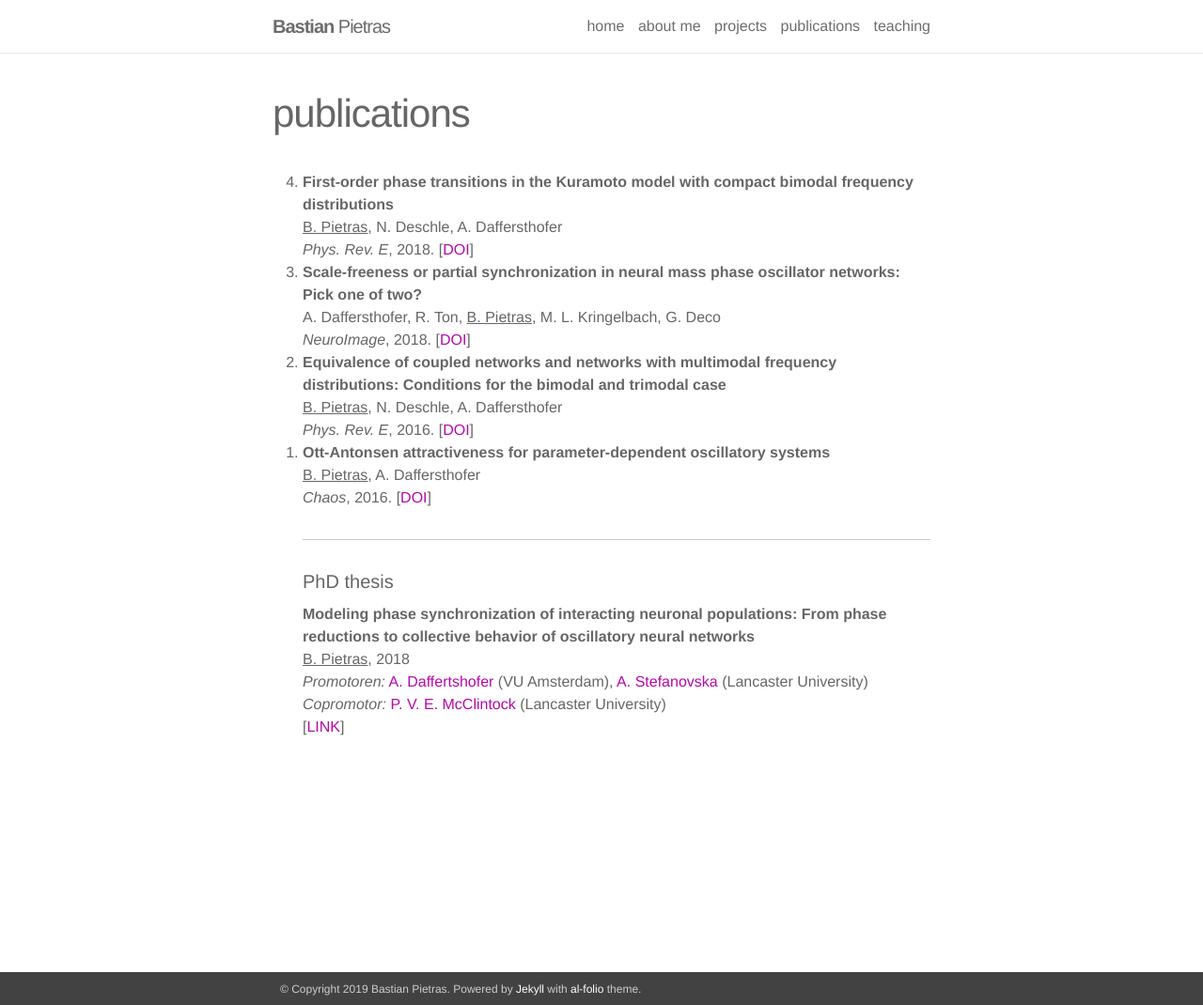
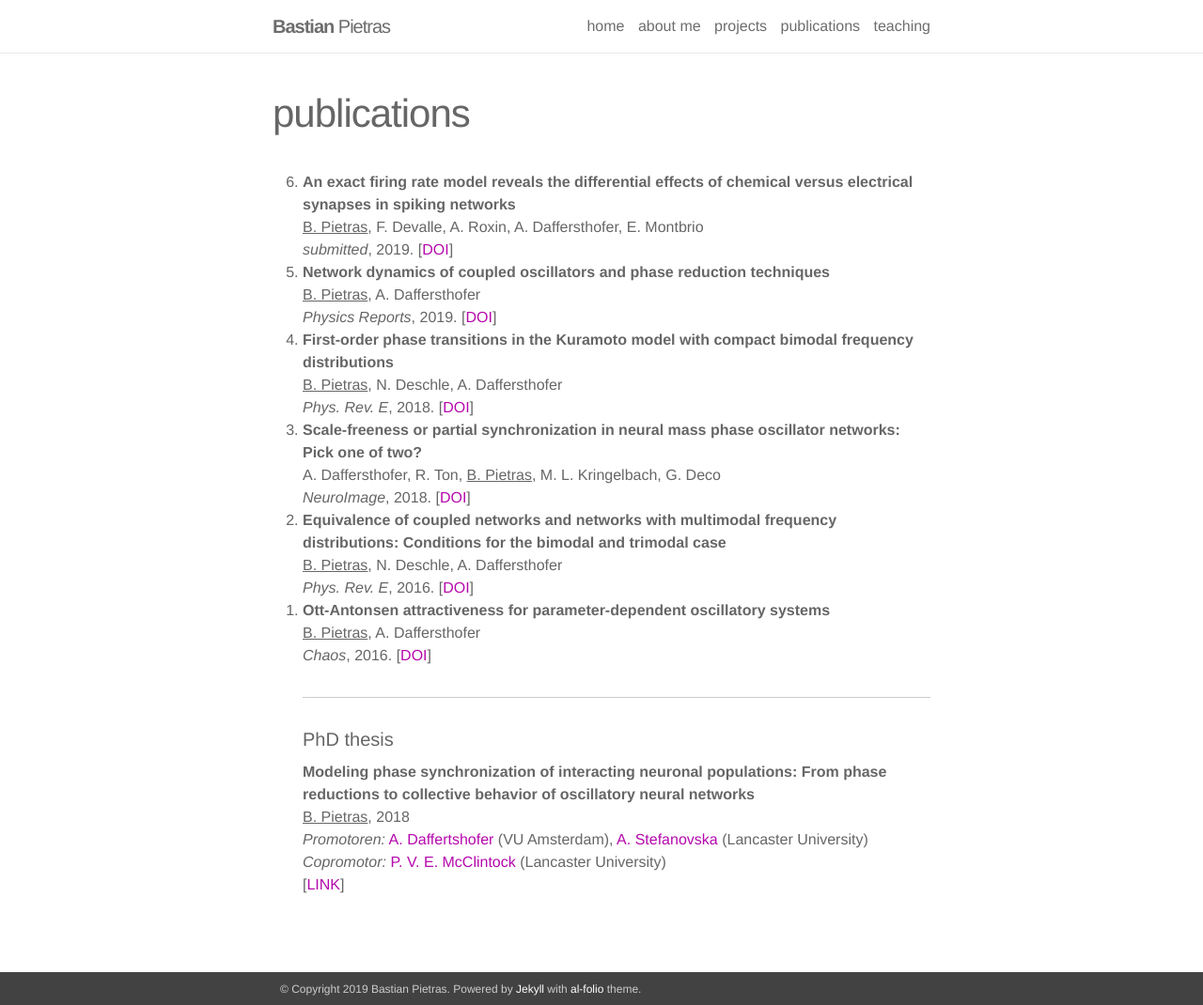
Before and after one commit to BastianPietras/bastianpietras.github.io, a Jekyll site: the page built from _pages/publications.md, in a window 1280 px wide and 1070 px high. Shown: the whole window at 94% size. Built offline with Jekyll 4.4.1, drawn with Linux system fonts in a browser that asks for light colours.

Commit message:
Update publications.md

```diff
--- a/_pages/publications.md
+++ b/_pages/publications.md
@@ -6,6 +6,15 @@ title: publications
 
 
 <ol reversed>
+
+  <li> <strong>An exact firing rate model reveals the differential effects of chemical versus electrical synapses in
+spiking networks</strong><br/>
+      <ins>B. Pietras</ins>, F. Devalle, A. Roxin, A. Daffersthofer, E. Montbrio<br/>
+      <em>submitted</em>, 2019. [<a href="https://arxiv.org/pdf/1905.01917.pdf" target="_self">DOI</a>]<br/>
+
+  <li> <strong>Network dynamics of coupled oscillators and phase reduction techniques</strong><br/>
+      <ins>B. Pietras</ins>, A. Daffersthofer<br/>
+      <em>Physics Reports</em>, 2019. [<a href="https://www.sciencedirect.com/science/article/pii/S0370157319302327" target="_self">DOI</a>]<br/>
 
   <li> <strong>First-order phase transitions in the Kuramoto model with compact bimodal frequency distributions</strong><br/>
       <ins>B. Pietras</ins>, N. Deschle, A. Daffersthofer<br/>
```
